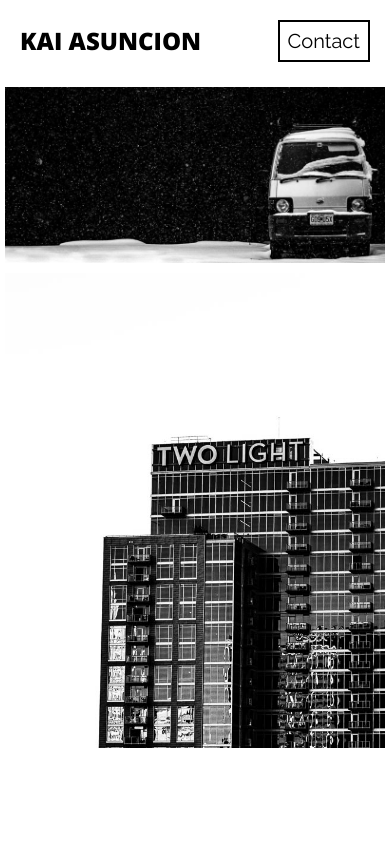
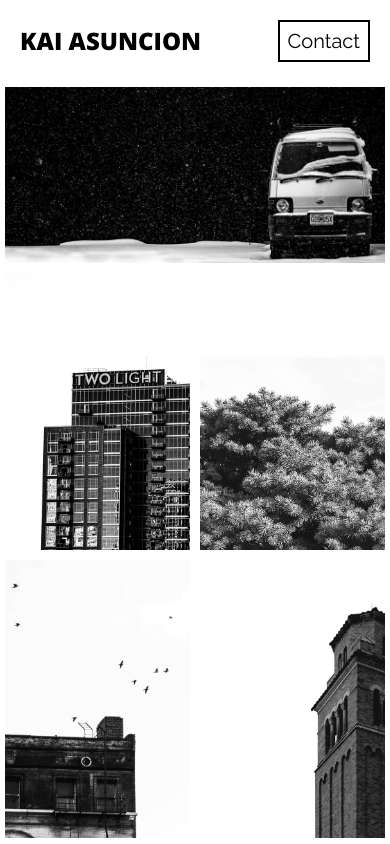
Before and after one commit to kaiasuncion/Nuxt---Photography-Portfolio, a Nuxt app: page / in a window 390 px wide. Shown: the top 844 px of the page. Built offline with nearby package versions, Linux system fonts and the light colour scheme.

Commit message:
style: mobile layout

```diff
--- a/components/Populate/index.vue
+++ b/components/Populate/index.vue
@@ -34,8 +34,11 @@ img {
   margin: 0 auto;
   padding: 5px;
   transition: 0.3s ease-in-out;
-  width: 100%;
-  object-fit: contain;
+  width: 50%;
+  object-fit: cover;
+
+  /* width: 100%;
+  object-fit: contain; */
 }
 img:hover {
   cursor: pointer;
```
